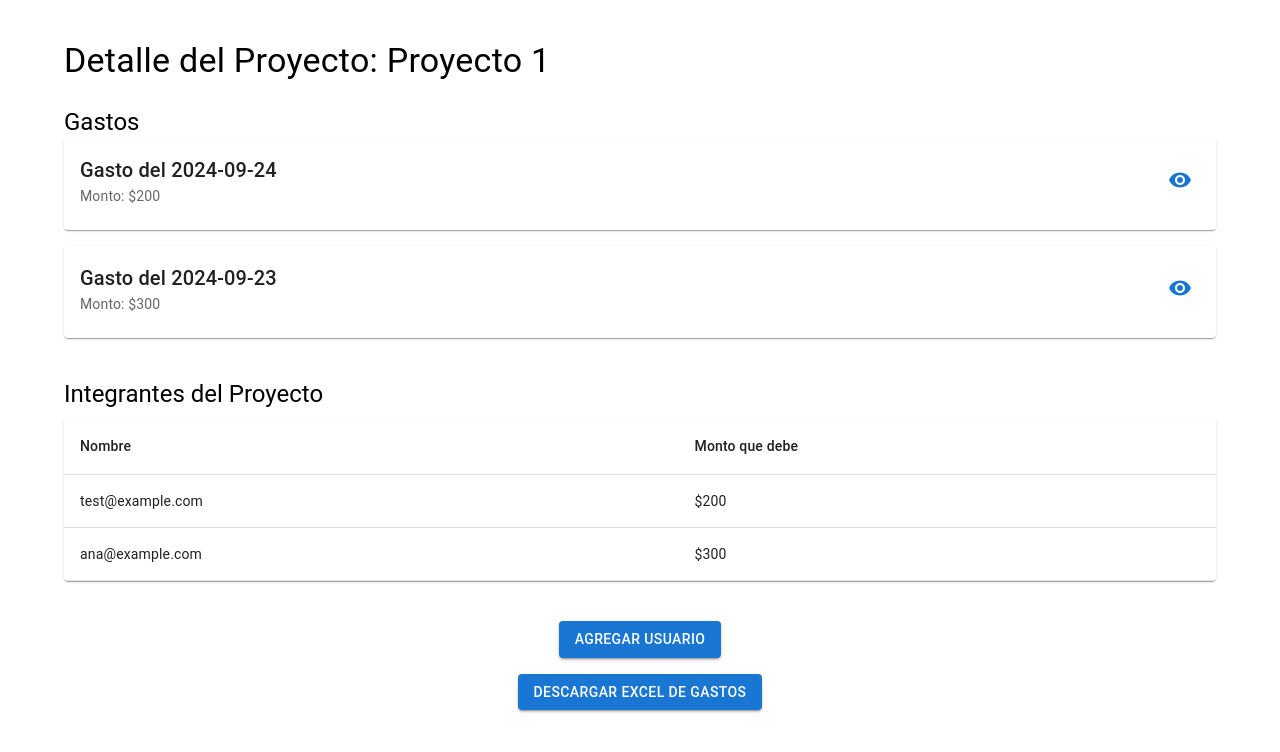
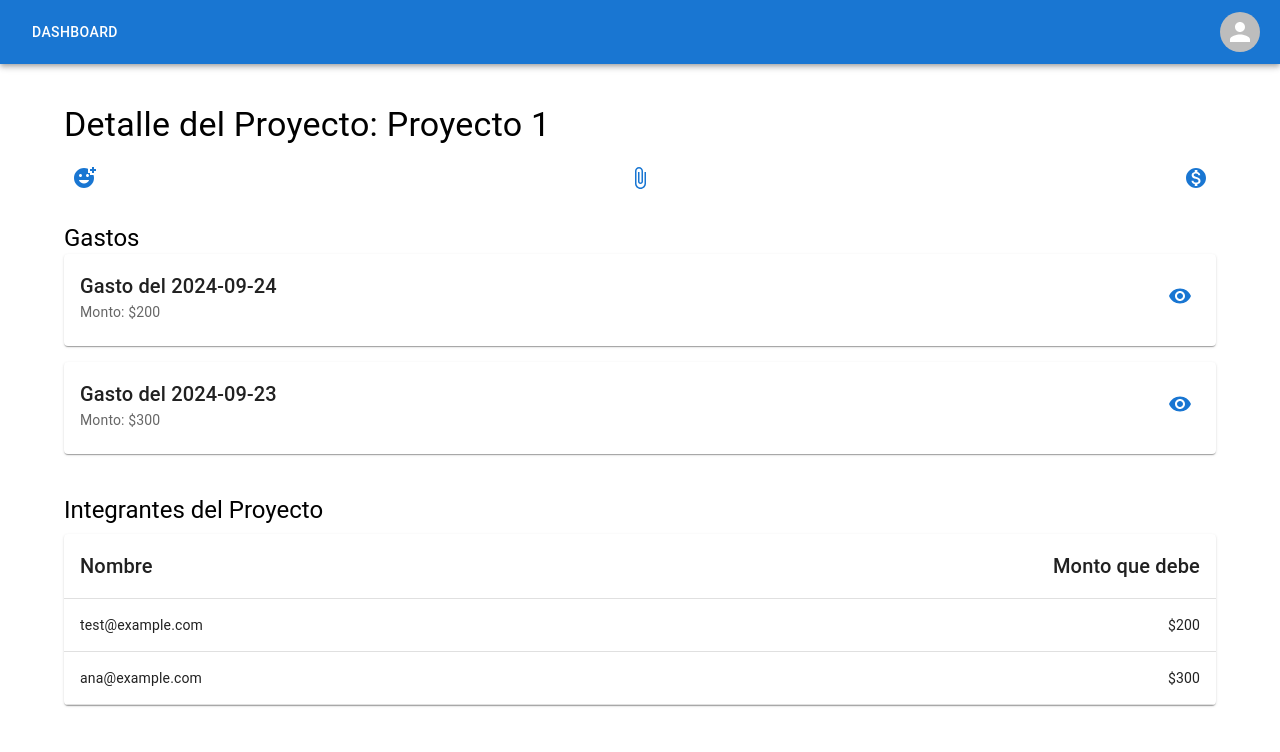
Before and after one commit to agusEmaUade/administrando-v2, a React (Create React App) app: page /detalle-proyecto/1 in a window 1280 px wide. Shown: the top 752 px of the page. Built offline with nearby package versions, Linux system fonts and the light colour scheme.

Commit message:
feat: agregar gasto

```diff
--- /dev/null
+++ b/src/components/addExpenseModal.js
@@ -0,0 +1,72 @@
+// AddExpenseModal.js
+import React, { useState } from 'react';
+import { Modal, Box, Typography, TextField, Button, Snackbar, Alert } from '@mui/material';
+
+const AddExpenseModal = ({ open, onClose, onAddExpense }) => {
+  const [concept, setConcept] = useState('');
+  const [amount, setAmount] = useState('');
+  const [amountError, setAmountError] = useState('');
+  const [snackbarOpen, setSnackbarOpen] = useState(false);
+  const [snackbarMessage, setSnackbarMessage] = useState('');
+
+  const handleAddExpense = () => {
+    if (!concept || !amount) {
+      if (!amount) setAmountError('El monto es requerido');
+      return;
+    }
+
+    const newExpense = { concept, amount: parseFloat(amount) };
+    onAddExpense(newExpense);
+    setSnackbarMessage('Gasto agregado');
+    setSnackbarOpen(true);
+    handleClose();
+  };
+
+  const handleClose = () => {
+    setConcept('');
+    setAmount('');
+    setAmountError('');
+    onClose();
+  };
+
+  return (
+    <>
+      <Modal open={open} onClose={handleClose}>
+        <Box sx={{ p: 4, backgroundColor: 'white', maxWidth: 400, mx: 'auto', mt: 10 }}>
+          <Typography variant="h6">Agregar Gasto</Typography>
+          <TextField
+            label="Concepto"
+            value={concept}
+            onChange={(e) => setConcept(e.target.value)}
+            fullWidth
+            sx={{ mt: 2 }}
+          />
+          <TextField
+            label="Monto"
+            value={amount}
+            onChange={(e) => {
+              setAmount(e.target.value);
+              if (e.target.value) setAmountError('');
+            }}
+            fullWidth
+            type="number"
+            error={!!amountError}
+            helperText={amountError}
+            sx={{ mt: 2 }}
+          />
+          <Button variant="contained" color="primary" onClick={handleAddExpense} sx={{ mt: 2 }}>
+            Agregar
+          </Button>
+        </Box>
+      </Modal>
+
+      <Snackbar open={snackbarOpen} autoHideDuration={6000} onClose={() => setSnackbarOpen(false)}>
+        <Alert onClose={() => setSnackbarOpen(false)} severity="success">
+          {snackbarMessage}
+        </Alert>
+      </Snackbar>
+    </>
+  );
+};
+
+export default AddExpenseModal;
--- /dev/null
+++ b/src/components/addUserModal.js
@@ -0,0 +1,67 @@
+// AddUserModal.js
+import React, { useState } from 'react';
+import { Modal, Box, Typography, TextField, Button, Snackbar, Alert } from '@mui/material';
+
+const AddUserModal = ({ open, onClose, onAddUser }) => {
+  const [email, setEmail] = useState('');
+  const [emailError, setEmailError] = useState('');
+  const [snackbarOpen, setSnackbarOpen] = useState(false);
+  const [snackbarMessage, setSnackbarMessage] = useState('');
+
+  const isValidEmail = (email) => {
+    const regex = /^[^\s@]+@[^\s@]+\.[^\s@]+$/;
+    return regex.test(email);
+  };
+
+  const handleAddUser = () => {
+    if (!email) {
+      setEmailError('El email es requerido');
+      return;
+    }
+
+    if (!isValidEmail(email)) {
+      setEmailError('Email no válido');
+      return;
+    }
+
+    onAddUser(email);
+    setSnackbarMessage('Usuario agregado al proyecto');
+    setSnackbarOpen(true);
+    handleClose();
+  };
+
+  const handleClose = () => {
+    setEmail('');
+    setEmailError('');
+    onClose();
+  };
+
+  return (
+    <>
+      <Modal open={open} onClose={handleClose}>
+        <Box sx={{ p: 4, backgroundColor: 'white', maxWidth: 400, mx: 'auto', mt: 10 }}>
+          <Typography variant="h6">Agregar Usuario</Typography>
+          <TextField
+            label="Email"
+            value={email}
+            onChange={(e) => setEmail(e.target.value)}
+            fullWidth
+            error={!!emailError}
+            helperText={emailError}
+          />
+          <Button variant="contained" color="primary" onClick={handleAddUser} sx={{ mt: 2 }}>
+            Agregar
+          </Button>
+        </Box>
+      </Modal>
+
+      <Snackbar open={snackbarOpen} autoHideDuration={6000} onClose={() => setSnackbarOpen(false)}>
+        <Alert onClose={() => setSnackbarOpen(false)} severity="success">
+          {snackbarMessage}
+        </Alert>
+      </Snackbar>
+    </>
+  );
+};
+
+export default AddUserModal;
--- /dev/null
+++ b/src/components/expenseCard.js
@@ -0,0 +1,24 @@
+// ExpenseCard.js
+import React from 'react';
+import { Card, CardContent, Typography, IconButton } from '@mui/material';
+import { Visibility } from '@mui/icons-material';
+
+const ExpenseCard = ({ expense }) => {
+  return (
+    <Card sx={{ mb: 2 }}>
+      <CardContent sx={{ display: 'flex', justifyContent: 'space-between' }}>
+        <div>
+          <Typography variant="h6">{expense.concept}</Typography>
+          <Typography variant="body2" color="text.secondary">
+            Monto: ${expense.amount}
+          </Typography>
+        </div>
+        <IconButton color="primary" aria-label="Ver detalle">
+          <Visibility />
+        </IconButton>
+      </CardContent>
+    </Card>
+  );
+};
+
+export default ExpenseCard;
--- /dev/null
+++ b/src/components/memberTable.js
@@ -0,0 +1,32 @@
+// MemberTable.js
+import React from 'react';
+import { Table, TableBody, TableCell, TableContainer, TableHead, TableRow, Typography, Paper } from '@mui/material';
+
+const MemberTable = ({ members }) => {
+  return (
+    <TableContainer component={Paper}>
+      <Table>
+        <TableHead>
+          <TableRow>
+            <TableCell>
+              <Typography variant="h6">Nombre</Typography>
+            </TableCell>
+            <TableCell align="right">
+              <Typography variant="h6">Monto que debe</Typography>
+            </TableCell>
+          </TableRow>
+        </TableHead>
+        <TableBody>
+          {members.map((member, index) => (
+            <TableRow key={index}>
+              <TableCell>{member.name}</TableCell>
+              <TableCell align="right">${member.amountOwed}</TableCell>
+            </TableRow>
+          ))}
+        </TableBody>
+      </Table>
+    </TableContainer>
+  );
+};
+
+export default MemberTable;
--- a/src/pages/detalleProyecto/detalleProyecto.js
+++ b/src/pages/detalleProyecto/detalleProyecto.js
@@ -1,59 +1,48 @@
-import React, { useState, useEffect } from 'react';
-import { useParams } from 'react-router-dom';
+import React, { useState, useEffect } from "react";
+import { useParams } from "react-router-dom";
+import { Container, Typography, Box, IconButton, Tooltip } from "@mui/material";
+import { saveAs } from "file-saver";
+import * as XLSX from "xlsx";
+import ExpenseCard from "../../components/expenseCard"; // Importa el componente de gastos
+import MemberTable from "../../components/memberTable"; // Importa el nuevo componente de tabla
+import AddUserModal from "../../components/addUserModal"; // Importa el nuevo componente de modal
+import AddExpenseModal from "../../components/addExpenseModal"; // Importa el nuevo componente de modal
+import NavBar from "../../components/navBar/navBar";
 import {
-  Container,
-  Typography,
-  Box,
-  Card,
-  CardContent,
-  IconButton,
-  Button,
-  Table,
-  TableBody,
-  TableCell,
-  TableContainer,
-  TableHead,
-  TableRow,
-  Paper,
-  Modal,
-  TextField,
-  Snackbar,
-  Alert
-} from '@mui/material';
-import { Visibility } from '@mui/icons-material';
-import { saveAs } from 'file-saver';
-import * as XLSX from 'xlsx';
+  AddReaction as AddReactionIcon,
+  AttachFile as AttachFileIcon,
+  MonetizationOn as MonetizationOnIcon,
+} from "@mui/icons-material"; // Importar íconos de Material-UI
 
 function DetalleProyecto() {
   const { id } = useParams();
   const [project, setProject] = useState(null);
   const [expenses, setExpenses] = useState([]);
   const [members, setMembers] = useState([]);
-  const [openModal, setOpenModal] = useState(false);
-  const [email, setEmail] = useState('');
-  const [emailError, setEmailError] = useState('');
-  const [snackbarOpen, setSnackbarOpen] = useState(false);
-  const [snackbarMessage, setSnackbarMessage] = useState('');
+  const [openUserModal, setOpenUserModal] = useState(false);
+  const [openExpenseModal, setOpenExpenseModal] = useState(false);
 
   useEffect(() => {
-    const storedAppData = JSON.parse(localStorage.getItem('appData'));
+    const storedAppData = JSON.parse(localStorage.getItem("appData"));
 
     if (storedAppData) {
-      const foundProject = storedAppData.proyectos.find((proj) => proj.id === parseInt(id));
+      const foundProject = storedAppData.proyectos.find(
+        (proj) => proj.id === parseInt(id)
+      );
 
       if (foundProject) {
         setProject(foundProject);
 
-        const projectExpenses = foundProject.tickets.map(ticket => ({
+        const projectExpenses = foundProject.tickets.map((ticket) => ({
           id: ticket.id,
           concept: `Gasto del ${ticket.fecha}`,
           amount: ticket.monto,
         }));
         setExpenses(projectExpenses);
 
-        const projectMembers = foundProject.usuarios.map(user => ({
+        const projectMembers = foundProject.usuarios.map((user) => ({
           name: user.email,
-          amountOwed: calculateAmountOwed(user.id, foundProject.tickets)
+          amountOwed: calculateAmountOwed(user.id, foundProject.tickets),
         }));
         setMembers(projectMembers);
       }
@@ -62,8 +51,8 @@ function DetalleProyecto() {
 
   const calculateAmountOwed = (userId, tickets) => {
     let totalOwed = 0;
-    tickets.forEach(ticket => {
-      if (ticket.usuariosParticipantes.some(u => u.id === userId)) {
+    tickets.forEach((ticket) => {
+      if (ticket.usuariosParticipantes.some((u) => u.id === userId)) {
         totalOwed += ticket.monto;
       }
     });
@@ -73,163 +62,144 @@ function DetalleProyecto() {
   const downloadExcel = () => {
     const worksheet = XLSX.utils.json_to_sheet(expenses);
     const workbook = XLSX.utils.book_new();
-    XLSX.utils.book_append_sheet(workbook, worksheet, 'Gastos');
-    const excelBuffer = XLSX.write(workbook, { bookType: 'xlsx', type: 'array' });
-    const blob = new Blob([excelBuffer], { type: 'application/octet-stream' });
-    saveAs(blob, 'gastos-proyecto.xlsx');
+    XLSX.utils.book_append_sheet(workbook, worksheet, "Gastos");
+    const excelBuffer = XLSX.write(workbook, {
+      bookType: "xlsx",
+      type: "array",
+    });
+    const blob = new Blob([excelBuffer], { type: "application/octet-stream" });
+    saveAs(blob, "gastos-proyecto.xlsx");
   };
 
-  const handleOpenModal = () => setOpenModal(true);
-  const handleCloseModal = () => {
-    setOpenModal(false);
-    setEmail('');
-    setEmailError('');
-  };
+  const handleOpenUserModal = () => setOpenUserModal(true);
+  const handleCloseUserModal = () => setOpenUserModal(false);
+  const handleOpenExpenseModal = () => setOpenExpenseModal(true);
+  const handleCloseExpenseModal = () => setOpenExpenseModal(false);
 
-  const isValidEmail = (email) => {
-    const regex = /^[^\s@]+@[^\s@]+\.[^\s@]+$/;
-    return regex.test(email);
-  };
-
-  const handleAddUser = () => {
-    if (!email) {
-      setEmailError('El email es requerido');
-      return;
-    }
-
-    if (!isValidEmail(email)) {
-      setEmailError('Email no válido');
-      return;
-    }
-
-    const storedAppData = JSON.parse(localStorage.getItem('appData'));
-    const userFound = storedAppData.usuarios.find(user => user.email === email);
+  const handleAddUser = (email) => {
+    const storedAppData = JSON.parse(localStorage.getItem("appData"));
+    const userFound = storedAppData.usuarios.find(
+      (user) => user.email === email
+    );
 
     if (userFound) {
       const updatedProject = { ...project };
-      const isAlreadyMember = updatedProject.usuarios.some(user => user.id === userFound.id);
+      const isAlreadyMember = updatedProject.usuarios.some(
+        (user) => user.id === userFound.id
+      );
 
       if (!isAlreadyMember) {
-        updatedProject.usuarios.push({ id: userFound.id, email: userFound.email });
+        updatedProject.usuarios.push({
+          id: userFound.id,
+          email: userFound.email,
+        });
         setProject(updatedProject);
         setMembers([...members, { name: userFound.email, amountOwed: 0 }]);
 
         const updatedAppData = {
           ...storedAppData,
-          proyectos: storedAppData.proyectos.map(proj =>
+          proyectos: storedAppData.proyectos.map((proj) =>
             proj.id === updatedProject.id ? updatedProject : proj
           ),
         };
-        localStorage.setItem('appData', JSON.stringify(updatedAppData));
+        localStorage.setItem("appData", JSON.stringify(updatedAppData));
+      }
+    } else {
+      // Lógica para invitar al usuario si no se encuentra en la base de datos
     }
 
-      setSnackbarMessage('Usuario agregado al proyecto');
-    } else {
-      setSnackbarMessage('Usuario no encontrado, se envió una invitación');
-    }
+    handleCloseUserModal();
+  };
 
-    setSnackbarOpen(true);
-    handleCloseModal();
+  const handleAddExpense = (newExpense) => {
+    const updatedExpenses = [...expenses, { id: Date.now(), ...newExpense }];
+    setExpenses(updatedExpenses);
+
+    // Actualizar el proyecto en localStorage
+    const storedAppData = JSON.parse(localStorage.getItem("appData"));
+    const updatedProject = {
+      ...project,
+      tickets: [
+        ...project.tickets,
+        {
+          id: Date.now(),
+          monto: newExpense.amount,
+          fecha: new Date().toISOString().split("T")[0],
+          usuariosParticipantes: [],
+        },
+      ],
+    };
+
+    const updatedAppData = {
+      ...storedAppData,
+      proyectos: storedAppData.proyectos.map((proj) =>
+        proj.id === updatedProject.id ? updatedProject : proj
+      ),
+    };
+
+    localStorage.setItem("appData", JSON.stringify(updatedAppData));
+    handleCloseExpenseModal();
   };
 
   return (
+    <div>
+      <NavBar />
       <Container maxWidth="lg" sx={{ mt: 5 }}>
         <Typography variant="h4" gutterBottom>
           Detalle del Proyecto: {project?.titulo}
         </Typography>
 
+        {/* Botones de acción en la parte superior */}
+        <Box sx={{ display: "flex", justifyContent: "space-between", mb: 3 }}>
+          <Tooltip title="Agregar Usuario">
+            <IconButton color="primary" onClick={handleOpenUserModal}>
+              <AddReactionIcon />
+            </IconButton>
+          </Tooltip>
+          <Tooltip title="Descargar Gastos como Excel">
+            <IconButton color="primary" onClick={downloadExcel}>
+              <AttachFileIcon />
+            </IconButton>
+          </Tooltip>
+          <Tooltip title="Agregar Gasto">
+            <IconButton color="primary" onClick={handleOpenExpenseModal}>
+              <MonetizationOnIcon />
+            </IconButton>
+          </Tooltip>
+        </Box>
+
         {/* Lista de gastos */}
         <Box sx={{ mt: 3 }}>
           <Typography variant="h5">Gastos</Typography>
           {expenses.map((expense) => (
-          <Card key={expense.id} sx={{ mb: 2 }}>
-            <CardContent sx={{ display: 'flex', justifyContent: 'space-between' }}>
-              <Box>
-                <Typography variant="h6">{expense.concept}</Typography>
-                <Typography variant="body2" color="text.secondary">
-                  Monto: ${expense.amount}
-                </Typography>
-              </Box>
-              <IconButton color="primary" aria-label="Ver detalle">
-                <Visibility />
-              </IconButton>
-            </CardContent>
-          </Card>
+            <ExpenseCard key={expense.id} expense={expense} /> // Usar el componente de gastos aquí
           ))}
         </Box>
 
-      {/* Lista de integrantes */}
+        {/* Tabla de integrantes */}
         <Box sx={{ mt: 5 }}>
           <Typography variant="h5" gutterBottom>
             Integrantes del Proyecto
           </Typography>
-        <TableContainer component={Paper}>
-          <Table>
-            <TableHead>
-              <TableRow>
-                <TableCell>Nombre</TableCell>
-                <TableCell>Monto que debe</TableCell>
-              </TableRow>
-            </TableHead>
-            <TableBody>
-              {members.map((member, index) => (
-                <TableRow key={index}>
-                  <TableCell>{member.name}</TableCell>
-                  <TableCell>${member.amountOwed}</TableCell>
-                </TableRow>
-              ))}
-            </TableBody>
-          </Table>
-        </TableContainer>
-      </Box>
-
-      {/* Botón para abrir el modal */}
-      <Box sx={{ textAlign: 'center', mt: 5 }}>
-        <Button variant="contained" color="primary" onClick={handleOpenModal}>
-          Agregar Usuario
-        </Button>
-      </Box>
-
-      {/* Botón para descargar el archivo Excel */}
-      <Box sx={{ textAlign: 'center', mt: 2 }}>
-        <Button variant="contained" color="primary" onClick={downloadExcel}>
-          Descargar Excel de Gastos
-        </Button>
+          <MemberTable members={members} />{" "}
+          {/* Usar el nuevo componente de tabla aquí */}
         </Box>
 
         {/* Modal para agregar usuario */}
-      <Modal open={openModal} onClose={handleCloseModal}>
-        <Box sx={{ p: 4, backgroundColor: 'white', maxWidth: 400, mx: 'auto', mt: 10 }}>
-          <Typography variant="h6">Agregar usuario al proyecto</Typography>
-          <TextField
-            fullWidth
-            label="Email"
-            value={email}
-            onChange={(e) => {
-              setEmail(e.target.value);
-              setEmailError('');
-            }}
-            error={!!emailError}
-            helperText={emailError}
-            sx={{ mt: 2, mb: 2 }}
+        <AddUserModal
+          open={openUserModal}
+          onClose={handleCloseUserModal}
+          onAddUser={handleAddUser}
         />
-          <Button variant="contained" onClick={handleAddUser}>
-            Enviar
-          </Button>
-        </Box>
-      </Modal>
 
-      {/* Snackbar para mostrar mensajes */}
-      <Snackbar
-        open={snackbarOpen}
-        autoHideDuration={3000}
-        onClose={() => setSnackbarOpen(false)}
-      >
-        <Alert onClose={() => setSnackbarOpen(false)} severity="info">
-          {snackbarMessage}
-        </Alert>
-      </Snackbar>
+        {/* Modal para agregar gasto */}
+        <AddExpenseModal
+          open={openExpenseModal}
+          onClose={handleCloseExpenseModal}
+          onAddExpense={handleAddExpense}
+        />
       </Container>
+    </div>
   );
 }
 
```
Lines whose indentation alone changed are shown as unchanged.
